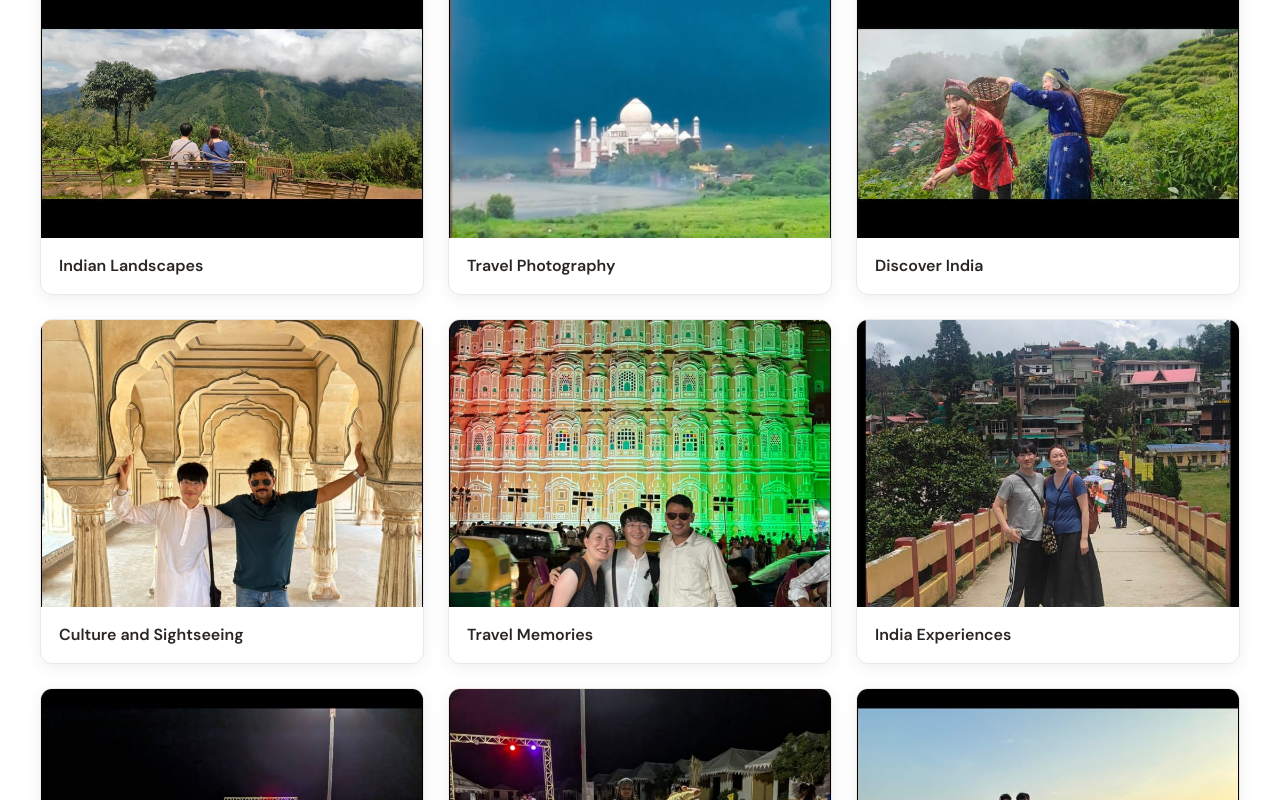
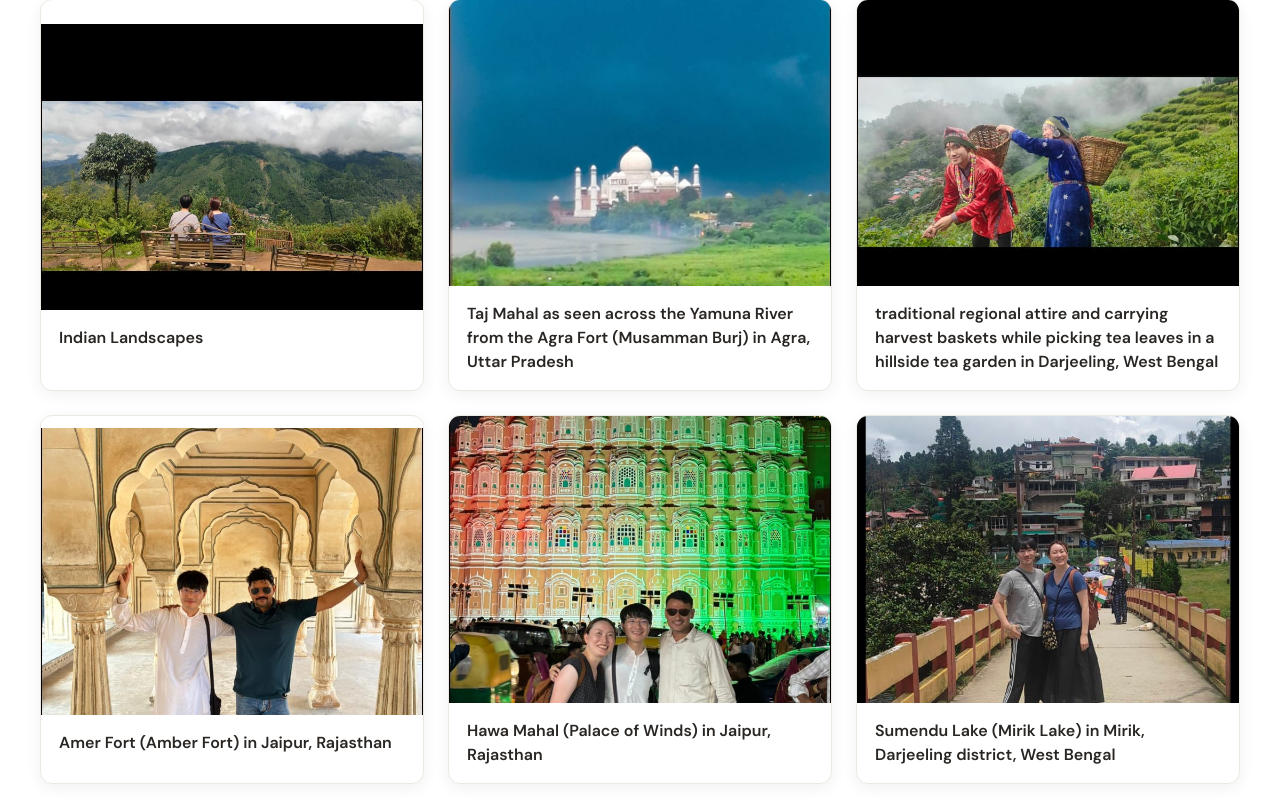
Before and after one commit to AnkitPandita02/indoannaservice, a Next.js app in the folder indo-annai-services/: page /en/gallery in a window 1280 px wide. Shown: the part 2874-3674 px from the top of the page. Built offline with nearby package versions, Linux system fonts and the light colour scheme.

Commit message:
footer fixed

```diff
--- a/indo-annai-services/src/app/[locale]/gallery/page.tsx
+++ b/indo-annai-services/src/app/[locale]/gallery/page.tsx
@@ -1,4 +1,3 @@
-
 "use client";
 
 import { use, useEffect, useState } from "react";
@@ -20,7 +19,8 @@ const images: GalleryImage[] = [
   },
   {
     src: "/images/gallery/WhatsApp Image 2026-10-16 at 20.12.37 (1).jpeg",
-    title: "Jatayu Earth's Center Nature Park in Chadayamangalam, Kollam district, Kerala,",
+    title:
+      "Jatayu Earth's Center Nature Park in Chadayamangalam, Kollam district, Kerala,",
     alt: "Travelers exploring India",
   },
   {
@@ -40,12 +40,14 @@ const images: GalleryImage[] = [
   },
   {
     src: "/images/gallery/WhatsApp Image 2026-10-16 at 20.12.39 (2).jpeg",
-    title: "Discover India",
+    title:
+      "Vivekananda Rock Memorial and the Thiruvalluvar Statue. Kanyakumari, Tamil Nadu",
     alt: "Discovering India",
   },
   {
     src: "/images/gallery/WhatsApp Image 2026-10-16 at 20.12.39.jpeg",
-    title: "Ashta Sakthi Mandapam inside the Meenakshi Amman Temple in Madurai, Tamil Nadu",
+    title:
+      "Ashta Sakthi Mandapam inside the Meenakshi Amman Temple in Madurai, Tamil Nadu",
     alt: "Sightseeing during a trip to India",
   },
   {
@@ -60,7 +62,8 @@ const images: GalleryImage[] = [
   },
   {
     src: "/images/gallery/WhatsApp Image 2026-10-16 at 20.12.40.jpeg",
-    title: " Jatayu Earth's Center Nature Park in Chadayamangalam, Kollam district, Kerala",
+    title:
+      " Jatayu Earth's Center Nature Park in Chadayamangalam, Kollam district, Kerala",
     alt: "Memorable moments in India",
   },
   {
@@ -70,7 +73,7 @@ const images: GalleryImage[] = [
   },
   {
     src: "/images/gallery/WhatsApp Image 2026-10-16 at 20.12.41 (2).jpeg",
-    title: "Indian Architecture",
+    title: "Enjoying a traditional Indian home-cooked meal",
     alt: "Indian architecture",
   },
   {
@@ -80,12 +83,12 @@ const images: GalleryImage[] = [
   },
   {
     src: "/images/gallery/WhatsApp Image 2026-10-16 at 20.12.42.jpeg",
-    title: "Travel Memories",
+    title: " Attari–Wagah border near Amritsar, Punjab,",
     alt: "Travel memories from India",
   },
   {
     src: "/images/gallery/WhatsApp Image 2026-10-16 at 20.12.43.jpeg",
-    title: "Beautiful India",
+    title: "Ganges River in Varanasi, India",
     alt: "Beautiful destinations in India",
   },
   {
@@ -95,12 +98,12 @@ const images: GalleryImage[] = [
   },
   {
     src: "/images/gallery/WhatsApp Image 2026-10-16 at 20.12.44.jpeg",
-    title: "Beautiful Places",
+    title: "Enjoying a traditional South Indian meal served on a banana leaf",
     alt: "Beautiful places in India",
   },
   {
     src: "/images/gallery/WhatsApp Image 2026-10-16 at 20.12.45 (1).jpeg",
-    title: "India Adventures",
+    title: "Lepchajagat Pine Forest near Darjeeling in West Bengal.",
     alt: "Travel and tourism in India",
   },
   {
@@ -110,158 +113,160 @@ const images: GalleryImage[] = [
   },
   {
     src: "/images/gallery/WhatsApp Image 2026-10-16 at 20.12.48 (1).jpeg",
-    title: "Travel Photography",
+    title:
+      "Taj Mahal as seen across the Yamuna River from the Agra Fort (Musamman Burj) in Agra, Uttar Pradesh",
     alt: "Travel photography in India",
   },
   {
     src: "/images/gallery/WhatsApp Image 2026-10-16 at 20.12.48.jpeg",
-    title: "Discover India",
+    title:
+      "traditional regional attire and carrying harvest baskets while picking tea leaves in a hillside tea garden in Darjeeling, West Bengal",
     alt: "Discover India's destinations",
   },
   {
     src: "/images/gallery/WhatsApp Image 2026-10-16 at 20.12.49 (1).jpeg",
-    title: "Culture and Sightseeing",
+    title: "Amer Fort (Amber Fort) in Jaipur, Rajasthan",
     alt: "Indian culture and sightseeing",
   },
   {
     src: "/images/gallery/WhatsApp Image 2026-10-16 at 20.12.49 (2).jpeg",
-    title: "Travel Memories",
+    title: "Hawa Mahal (Palace of Winds) in Jaipur, Rajasthan",
     alt: "Travel memories in India",
   },
   {
     src: "/images/gallery/WhatsApp Image 2026-10-16 at 20.12.49.jpeg",
-    title: "India Experiences",
+    title:
+      "Sumendu Lake (Mirik Lake) in Mirik, Darjeeling district, West Bengal",
     alt: "Tourism experiences in India",
   },
   {
     src: "/images/gallery/WhatsApp Image 2026-10-16 at 20.12.50 (1).jpeg",
-    title: "Indian Destinations",
+    title:
+      "Enjoying a traditional Rajasthani folk dance and cultural night at a desert camp in Sam Sand Dunes, Jaisalmer, Rajasthan",
     alt: "Indian destinations and heritage",
   },
   {
     src: "/images/gallery/WhatsApp Image 2026-10-16 at 20.12.50 (2).jpeg",
-    title: "Indian Culture",
+    title:
+      "Enjoying a traditional Rajasthani folk dance and cultural night at a desert camp in Sam Sand Dunes, Jaisalmer, Rajasthan",
     alt: "Indian culture and traditions",
   },
   {
     src: "/images/gallery/WhatsApp Image 2026-10-16 at 20.12.50.jpeg",
-    title: "Sightseeing Experiences",
+    title:
+      " open-top jeep carrying two people during a desert safari at sunset in the Thar Desert near Jaisalmer, Rajasthan",
     alt: "Indian sightseeing experiences",
   },
   {
     src: "/images/gallery/WhatsApp Image 2026-10-16 at 20.12.51 (1).jpeg",
-    title: "Travel Memories",
+    title: "sunlit historic street lined with golden-yellow sandstone havelis and ornate architectural details in Jaisalmer, Rajasthan",
     alt: "Travel memories in India",
   },
   {
     src: "/images/gallery/WhatsApp Image 2026-10-16 at 20.12.51 (2).jpeg",
-    title: "Indian Traditions",
+    title: "camel safari during sunset in the Thar Desert near Jaisalmer, Rajasthan",
     alt: "Indian heritage and traditions",
   },
   {
     src: "/images/gallery/WhatsApp Image 2026-10-16 at 20.12.51.jpeg",
-    title: "Explore India",
+    title: "Shri Digambar Jain Lal Mandir temple located in Chandni Chowk, Old Delhi",
     alt: "Exploring India",
   },
   {
     src: "/images/gallery/WhatsApp Image 2026-10-16 at 20.12.52 (1).jpeg",
-    title: "Cultural Destinations",
+    title: " cultural event",
     alt: "Indian cultural destinations",
   },
   {
     src: "/images/gallery/WhatsApp Image 2026-10-16 at 20.12.52 (2).jpeg",
-    title: "India Travel",
+    title: "Taj Mahal located in Agra, Uttar Pradesh",
     alt: "Travel experiences in India",
   },
   {
     src: "/images/gallery/WhatsApp Image 2026-10-16 at 20.12.52.jpeg",
-    title: "Beautiful Destinations",
+    title: "The Thar Desert (Great Indian Desert), near Jaisalmer, Rajasthan",
     alt: "Beautiful destinations in India",
   },
   {
     src: "/images/gallery/WhatsApp Image 2026-10-16 at 20.12.53 (1).jpeg",
-    title: "Indian Tourism",
+    title: "Lalgarh Palace Campus, Samta Nagar / Sri Ganganagar Road, Bikaner, Rajasthan",
     alt: "Indian tourism and culture",
   },
   {
     src: "/images/gallery/WhatsApp Image 2026-10-16 at 20.12.53 (2).jpeg",
-    title: "Traditions and Heritage",
+    title: "Nine Arch Bridge (also known as the Bridge in the Sky) located in Ella",
     alt: "Indian traditions and heritage",
   },
   {
     src: "/images/gallery/WhatsApp Image 2026-10-16 at 20.12.53 (3).jpeg",
-    title: "Travel Experiences",
+    title: "Betwa River in Madhya Pradesh",
     alt: "Memorable travel experiences",
   },
   {
     src: "/images/gallery/WhatsApp Image 2026-10-16 at 20.12.53.jpeg",
-    title: "India Travel",
+    title: "Amer, about 11 kilometers from Jaipur, Rajasthan",
     alt: "India travel photography",
   },
   {
     src: "/images/gallery/WhatsApp Image 2026-10-16 at 20.12.54 (1).jpeg",
-    title: "Cultural Experiences",
+    title: "Tabakoshi near Darjeeling",
     alt: "Indian cultural experiences",
   },
   {
     src: "/images/gallery/WhatsApp Image 2026-10-16 at 20.12.54 (2).jpeg",
-    title: "Indian Heritage",
+    title: " Jhansi Fort in Uttar Pradesh,",
     alt: "Discover Indian heritage",
   },
   {
     src: "/images/gallery/WhatsApp Image 2026-10-16 at 20.12.54.jpeg",
-    title: "Indian Landscapes",
+    title: "Mahasukhamdada Chin Thargyi Pagoda located in Kushinagar, Uttar Pradesh,",
     alt: "Indian destinations and landscapes",
   },
   {
     src: "/images/gallery/WhatsApp Image 2026-10-16 at 20.12.55 (1).jpeg",
-    title: "India Sightseeing",
+    title: "Himachal Pradesh Cricket Association (HPCA) Stadium located in Dharamshala, Himachal Pradesh",
     alt: "Sightseeing in India",
   },
   {
     src: "/images/gallery/WhatsApp Image 2026-10-16 at 20.12.55 (2).jpeg",
-    title: "Travel and Culture",
+    title: "McLeod Ganj, a hill station and suburb of Dharamshala in Himachal Pradesh",
     alt: "Indian travel and culture",
   },
-  {
-    src: "/images/gallery/WhatsApp Image 2026-10-16 at 20.12.55.jpeg",
-    title: "Travel Experiences",
-    alt: "Travel experiences in India",
-  },
+
   {
     src: "/images/gallery/WhatsApp Image 2026-10-16 at 20.12.56 (1).jpeg",
-    title: "Cultural Heritage",
+    title: " Bhagsu Waterfalls, a popular 20-meter cascade located near McLeod Ganj in the Kangra district of Himachal Pradesh",
     alt: "Indian cultural heritage",
   },
   {
     src: "/images/gallery/WhatsApp Image 2026-10-16 at 20.12.56.jpeg",
-    title: "Explore India",
+    title: "architectural landmarks from across India",
     alt: "Explore India",
   },
   {
     src: "/images/gallery/WhatsApp Image 2026-10-16 at 20.12.57.jpeg",
-    title: "India Photography",
+    title: "Bhagsunag Waterfall (also known as Bhagsu Waterfall)",
     alt: "Indian travel photography",
   },
   {
     src: "/images/gallery/WhatsApp Image 2026-10-16 at 20.12.58 (1).jpeg",
-    title: "Tourism Destinations",
+    title: " Mussoorie, Uttarakhand.",
     alt: "Indian tourism destinations",
   },
   {
     src: "/images/gallery/WhatsApp Image 2026-10-16 at 20.12.58.jpeg",
-    title: "Culture and Traditions",
+    title: " River in Mussoorie, Uttarakhand.",
     alt: "Indian culture and traditions",
   },
 
   {
     src: "/images/gallery/WhatsApp Image 2026-10-16 at 20.12.59 (2).jpeg",
-    title: "Indian Destinations",
+    title: " Khajjiar, located in the Chamba district of Himachal Pradesh",
     alt: "Indian travel destinations",
   },
   {
     src: "/images/gallery/WhatsApp Image 2026-10-16 at 20.12.59.jpeg",
-    title: "Indian Heritage",
+    title: " Bhagsunag Waterfall (also known as Bhagsu Waterfall), located near McLeod Ganj in Dharamshala, Himachal Pradesh",
     alt: "India sightseeing and heritage",
   },
 ];
@@ -277,8 +282,7 @@ const copy = {
   ja: {
     eyebrow: "フォトギャラリー",
     title: "インドで生まれる、特別な思い出。",
-    description:
-      "インドの美しい観光地、伝統文化、心に残る体験をご紹介します。",
+    description: "インドの美しい観光地、伝統文化、心に残る体験をご紹介します。",
     close: "画像を閉じる",
   },
 };
@@ -293,8 +297,7 @@ export default function GalleryPage({
   const locale: Locale = routeLocale === "ja" ? "ja" : "en";
   const t = copy[locale];
 
-  const [selectedImage, setSelectedImage] =
-    useState<GalleryImage | null>(null);
+  const [selectedImage, setSelectedImage] = useState<GalleryImage | null>(null);
 
   useEffect(() => {
     if (!selectedImage) return;
@@ -384,9 +387,7 @@ export default function GalleryPage({
               sizes="100vw"
               className="gallery-lightbox-image"
             />
-            <p className="gallery-lightbox-title">
-              {selectedImage.title}
-            </p>
+            <p className="gallery-lightbox-title">{selectedImage.title}</p>
           </div>
         </div>
       )}
--- a/indo-annai-services/src/app/globals.css
+++ b/indo-annai-services/src/app/globals.css
@@ -602,7 +602,6 @@ button {
   display: grid;
   grid-template-columns: 1.4fr 0.7fr 1fr;
   gap: 55px;
-  padding-bottom: 50px;
 }
 
 .footer-brand {
@@ -828,13 +827,12 @@ button {
 
 .footer-social {
   display: flex;
-  align-items: center;
+  flex-direction: column;
+  align-items: start;
   justify-content: center;
   gap: 18px;
-  padding-top: 20px;
   padding-bottom: 24px;
   margin-top: 10px;
-  border-top: 1px solid rgba(255, 255, 255, 0.15);
 }
 
 .footer-social-label {
```
Also changed, not shown: indo-annai-services/src/components/Footer.tsx (+34 -24 lines).
